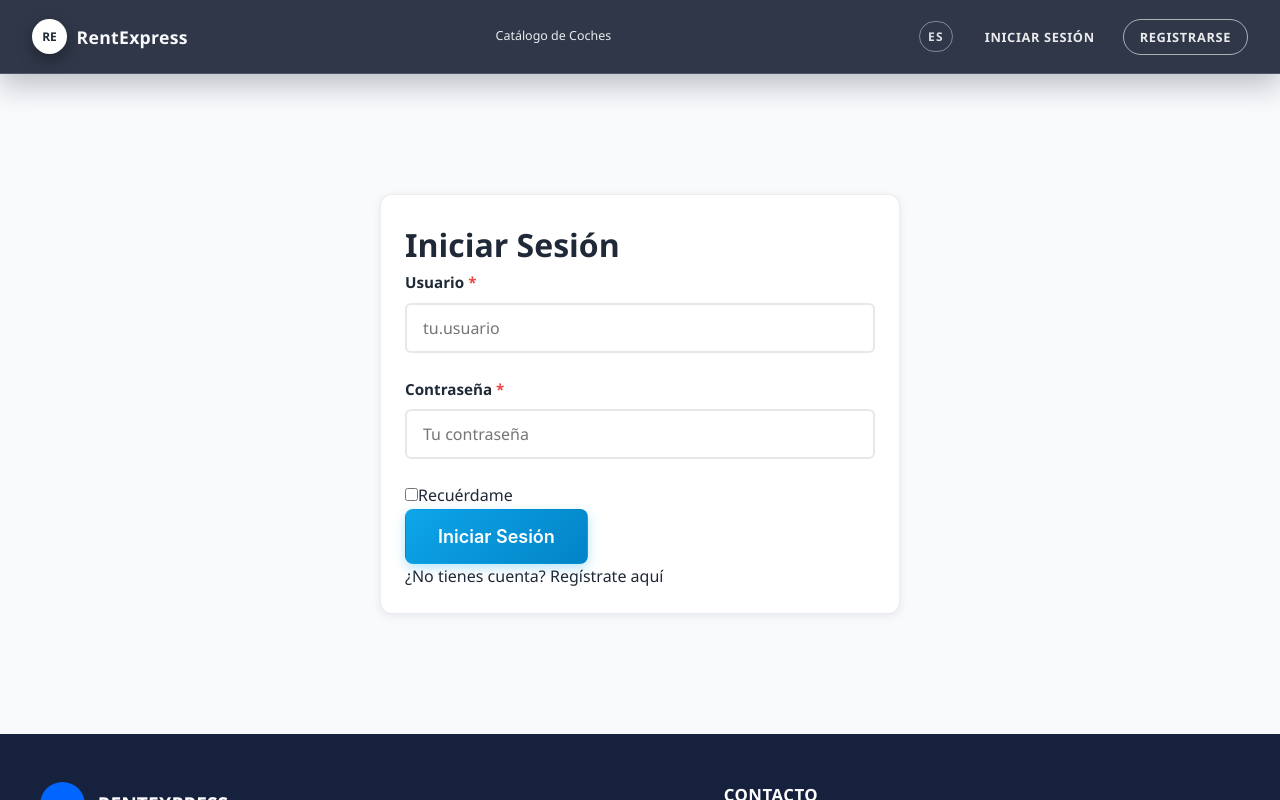
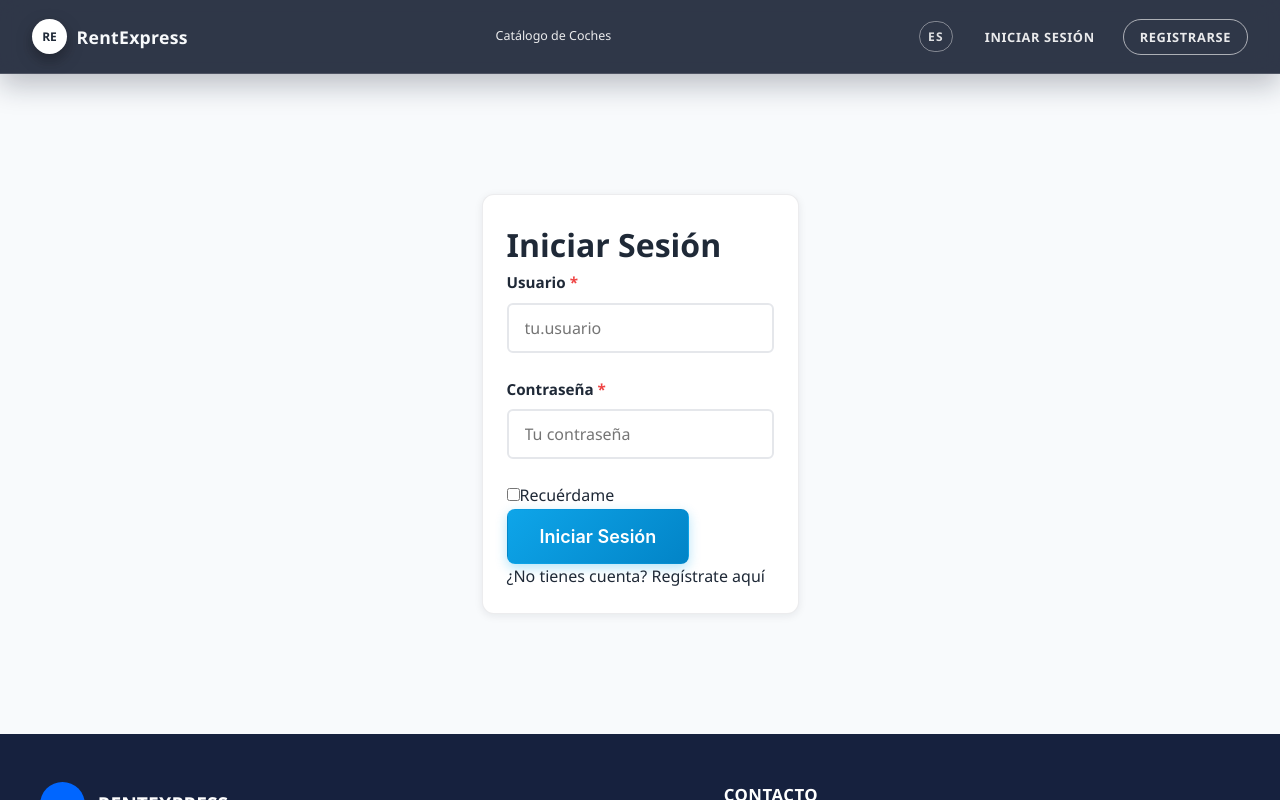
Before and after one commit to licontera345/rentexpress-react, a React (Vite) app: page / in a window 1280 px wide. Both pictures are taken after a click on the button "INICIAR SESIÓN". Shown: the top 800 px of the page. Built offline with nearby package versions, Linux system fonts and the light colour scheme; no server answers.

Commit message:
Center login and search layouts

```diff
--- a/src/styles/public.css
+++ b/src/styles/public.css
@@ -43,6 +43,12 @@ header {
   width: 100%;
   max-width: 1200px;
   margin: 0 auto;
+}
+
+.login-wrapper {
+  display: flex;
+  justify-content: center;
+  align-items: center;
 }
 
 .login-container,
@@ -164,8 +170,8 @@ header {
 .hero-content {
   width: 100%;
   display: flex;
-  align-items: flex-start;
-  justify-content: flex-start;
+  align-items: center;
+  justify-content: center;
   gap: 3rem;
 }
 
@@ -173,6 +179,7 @@ header {
   flex: 0 0 auto;
   min-width: 400px;
   max-width: 100%;
+  margin: 0 auto;
 }
 
 .hero-image-section {
@@ -324,3 +331,9 @@ header {
   background: linear-gradient(135deg, #f5f7fa 0%, #c3cfe2 100%);
   min-height: 100vh;
 }
+
+.catalog-search-wrapper {
+  display: flex;
+  justify-content: center;
+  width: 100%;
+}
```
